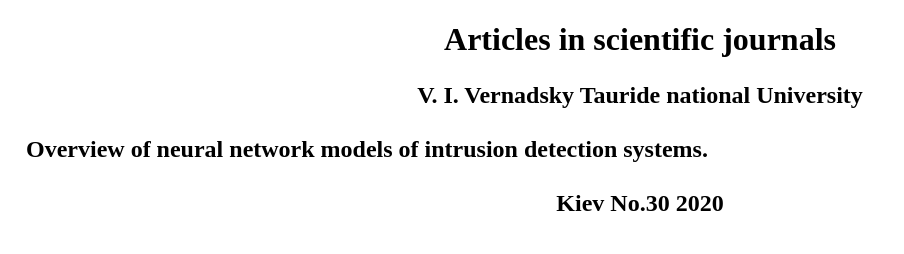
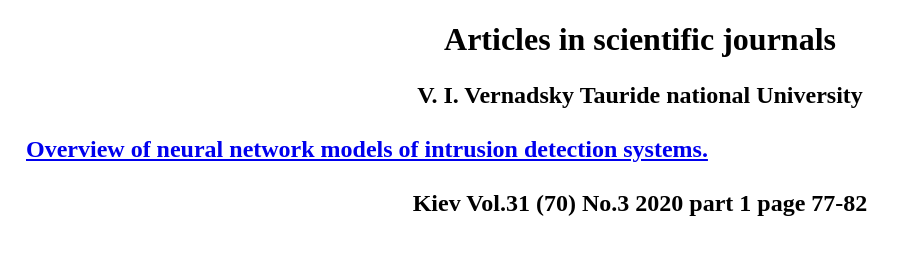
Before and after one commit to InfoSec-IT/InfoSec-IT.github.io, a plain HTML site: page leng/stat/1.html in a window 1280 px wide. Shown: the whole page, without its empty margins (0-904 px from the left). Drawn offline with Linux system fonts and the light colour scheme.

Commit message:
2021_01_25

```diff
--- a/leng/stat/1.html
+++ b/leng/stat/1.html
@@ -10,9 +10,10 @@
 				<h2><p><center>
 				V. I. Vernadsky Tauride national University
 				</center><br />&nbsp;&nbsp;
-				Оverview of neural network models of intrusion detection systems.
+				<a href="download/st_tnu_2020.pdf" class="download">
+				Оverview of neural network models of intrusion detection systems.</a>
 				<br /><br /><center>
-				Kiev No.30 2020</center>
+				Kiev Vol.31 (70) No.3 2020 part 1 page 77-82</center>
 				</p></h2>
 
 
```
